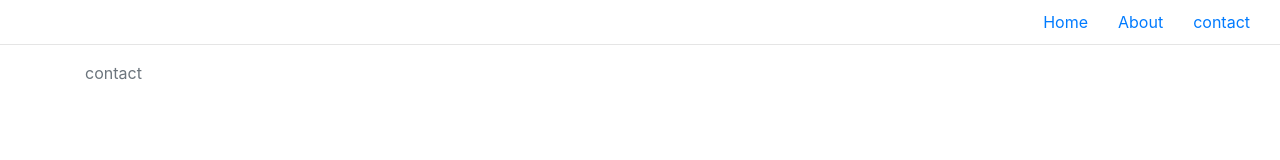
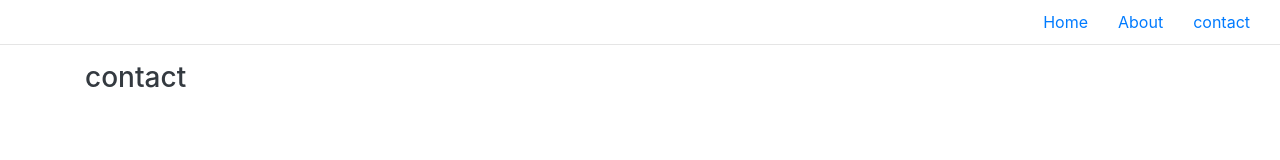
Before and after one commit to hareeshcs33/stock-trader-vue-vuex-app, a Vue app: page /#/contact in a window 1280 px wide. Shown: the top 160 px of the page. Built offline with nearby package versions, Linux system fonts and the light colour scheme; what vue-scroll would draw is missing.

Commit message:
UI update.

```diff
--- a/src/components/about.vue
+++ b/src/components/about.vue
@@ -1,5 +1,5 @@
 <template>
   <div class="container">
-    about
+    <h3>about</h3>
   </div>
 </template>
--- a/src/components/contact.vue
+++ b/src/components/contact.vue
@@ -1,6 +1,6 @@
 <template>
   <div class="container">
-    contact
+    <h3>contact</h3>
   </div>
 </template>
 <script>
--- a/src/components/home.vue
+++ b/src/components/home.vue
@@ -1,6 +1,6 @@
 <template>
   <div class="container">
-    <h4>Home</h4>
+    <h3>Home</h3>
   </div>
 </template>
 <script>
```
